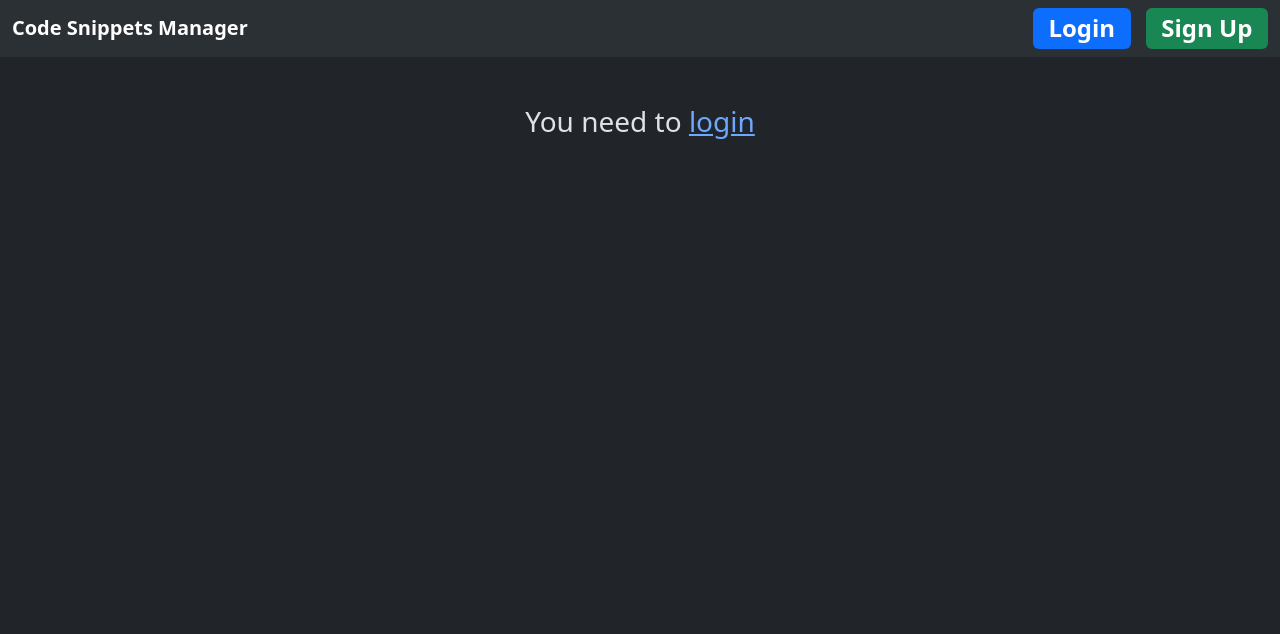
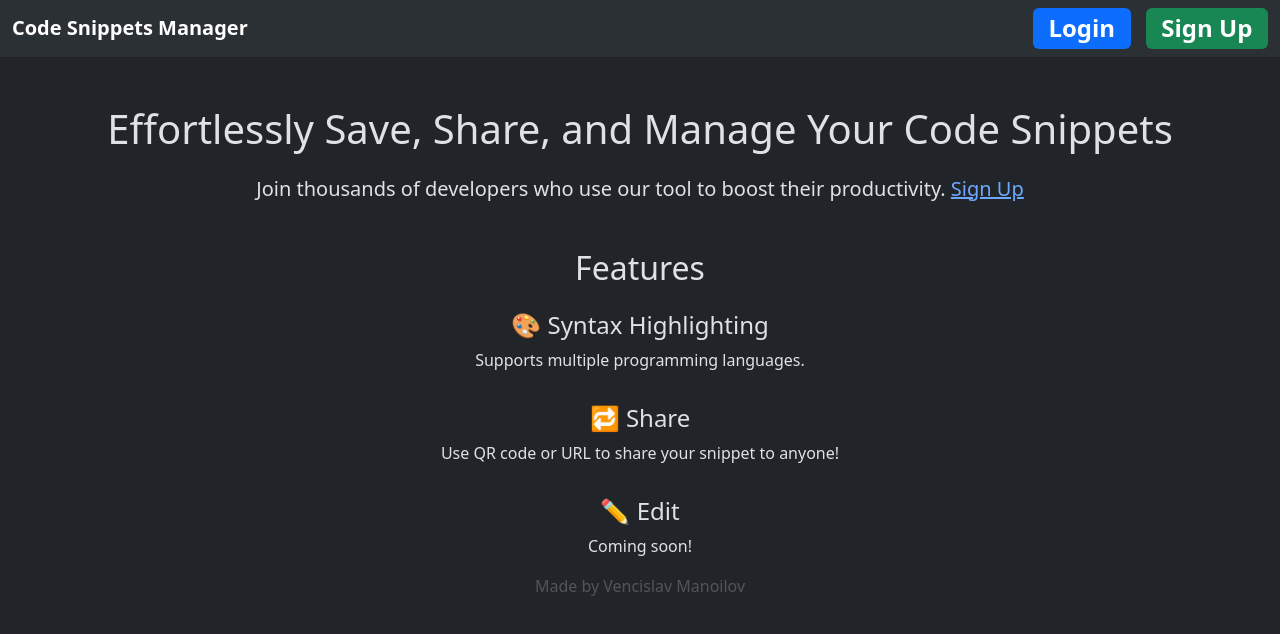
Before and after one commit to VencislavManoilov/Code-Snippets-Manager, a React (Create React App) app in the folder front-end/: page / in a window 1280 px wide. Shown: the top 634 px of the page. Built offline with nearby package versions, Linux system fonts and the light colour scheme; no server answers.

Commit message:
New welcoming page look

```diff
--- a/front-end/src/App.js
+++ b/front-end/src/App.js
@@ -7,6 +7,7 @@ import Signup from './components/Signup';
 import Profile from './components/Profile';
 import Create from './components/Create';
 import Snippet from './components/Snippet';
+import Footer from './components/Footer';
 
 const URL = process.env.REACT_APP_BACKEND_URL || process.env.REACT_APP_CUSTOM_BACKEND_URL || "http://localhost:8080";
 
@@ -17,7 +18,30 @@ const InitComponent = ({ user }) => {
             <Create />
         </div>
     ) : (
-        <h3 className='text-center mt-5'>You need to <Link to="/login">login</Link></h3>
+        <div className='container mt-5 text-center'>
+            <section id="hero">
+                <p className='h1'>Effortlessly Save, Share, and Manage Your Code Snippets</p>
+                <p className='h5 fw-normal mt-4'>Join thousands of developers who use our tool to boost their productivity. <a href="/signup">Sign Up</a></p>
+            </section>
+
+            <h2 className='mt-5'>Features</h2>
+            <section className='row gy-3 mt-2'>
+                <div className="feature">
+                    <h4>🎨 Syntax Highlighting</h4>
+                    <p>Supports multiple programming languages.</p>
+                </div>
+
+                <div className="feature">
+                    <h4>🔁 Share</h4>
+                    <p>Use QR code or URL to share your snippet to anyone!</p>
+                </div>
+
+                <div className="feature">
+                    <h4>✏️ Edit</h4>
+                    <p>Coming soon!</p>
+                </div>
+            </section>
+        </div>
     );
 };
 
@@ -56,6 +80,7 @@ function App() {
                 <Route path='/create' element={<Create />} />
                 <Route path='/snippet' element={<SnippetWrapper />} />
             </Routes>
+            <Footer />
         </Router>
     );
 }
```
